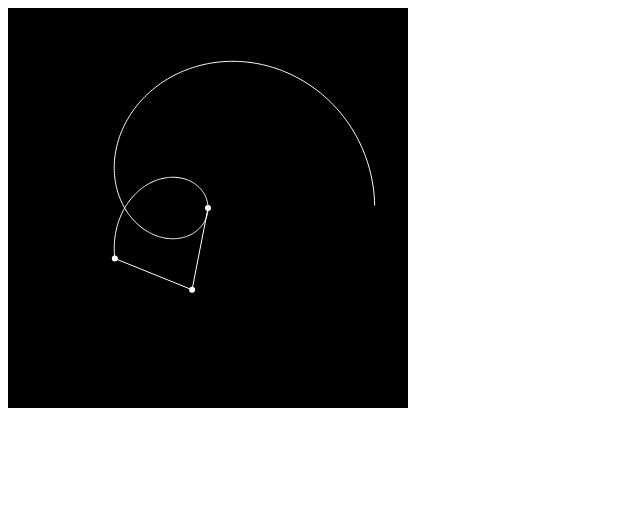
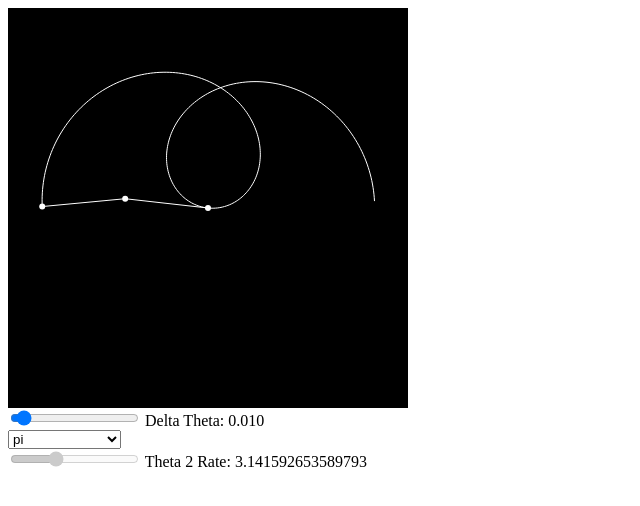
Before and after one commit to sbobyn/irrational-number-visualization, a website with bundled scripts: page index.html in a window 1280 px wide. Shown: the whole page, without its empty margins (0-640 px from the left). Built offline with nearby package versions, Linux system fonts and the light colour scheme.

Commit message:
added custom rate io for user

```diff
--- a/index.html
+++ b/index.html
@@ -3,17 +3,23 @@
   <head>
     <title>irrational viz</title>
     <style>
-      #bottomcanvas {
+      #canvas-container {
+        position: relative;
+        width: 400px;
+        height: 400px;
+      }
+      canvas {
         position: absolute;
         left: 0;
         top: 0;
+        width: 100%;
+        height: 100%;
+      }
+      #bottomcanvas {
         z-index: 0;
         background-color: black;
       }
       #topcanvas {
-        position: absolute;
-        left: 0;
-        top: 0;
         z-index: 1;
         background-color: transparent;
       }
@@ -21,9 +27,44 @@
     <script src="./build/main.js" type="module" defer></script>
   </head>
   <body>
-    <div style="position: relative">
+    <div id="canvas-container">
       <canvas id="bottomcanvas" width="400" height="400"></canvas>
       <canvas id="topcanvas" width="400" height="400"></canvas>
     </div>
+    <div>
+      <input
+        id="deltaSlider"
+        type="range"
+        min="0.005"
+        max="0.1"
+        value="0.01"
+        step="0.001"
+      />
+      <label for="deltaSlider"
+        >Delta Theta: <span id="deltaValue">0.01</span></label
+      >
+
+      <br />
+
+      <select id="rateSelect">
+        <option value="pi" selected>pi</option>
+        <option value="e">e</option>
+        <option value="sqrt2">sqrt2</option>
+        <option value="phi">golden ratio</option>
+        <option value="custom">custom rational</option>
+      </select>
+      <br />
+      <input
+        id="rateSlider"
+        type="range"
+        min="1"
+        max="4"
+        value="2"
+        step="0.01"
+      />
+      <label for="rateSlider"
+        >Theta 2 Rate: <span id="rateValue"></span>
+      </label>
+    </div>
   </body>
 </html>
--- a/src/main.ts
+++ b/src/main.ts
@@ -20,12 +20,64 @@ let theta1 = 0,
   theta2 = 0;
 
 let deltaTheta = 0.01;
-let theta2Rate = 2.0;
+let theta2Rate = Math.PI;
 
 let prevX = 0;
 let prevY = 0;
 let xs = new Float64Array(3);
 let ys = new Float64Array(3);
+
+const deltaThetaInput = document.getElementById(
+  "deltaSlider"
+) as HTMLInputElement;
+const deltaThetaSpan = document.getElementById("deltaValue") as HTMLSpanElement;
+deltaThetaInput.oninput = () => {
+  deltaTheta = parseFloat(deltaThetaInput.value);
+  deltaThetaSpan.textContent = deltaTheta.toFixed(3);
+};
+deltaThetaInput.oninput(null as any);
+
+const rateSlider = document.getElementById("rateSlider") as HTMLInputElement;
+const rateSpan = document.getElementById("rateValue") as HTMLSpanElement;
+rateSlider.oninput = () => {
+  rateSpan.textContent = rateSlider.value;
+};
+rateSlider.onchange = () => {
+  theta2Rate = parseFloat(rateSlider.value);
+  rateSpan.textContent = theta2Rate.toString();
+  reset();
+};
+
+const theta2RateSelect = document.getElementById(
+  "rateSelect"
+) as HTMLSelectElement;
+theta2RateSelect.onchange = () => {
+  switch (theta2RateSelect.value) {
+    case "pi":
+      theta2Rate = Math.PI;
+      rateSlider.disabled = true;
+      break;
+    case "e":
+      theta2Rate = Math.E;
+      rateSlider.disabled = true;
+      break;
+    case "phi":
+      theta2Rate = (1 + Math.sqrt(5)) / 2;
+      rateSlider.disabled = true;
+      break;
+    case "sqrt2":
+      theta2Rate = Math.SQRT2;
+      rateSlider.disabled = true;
+      break;
+    case "custom":
+      rateSlider.disabled = false;
+      theta2Rate = parseFloat(rateSlider.value);
+      break;
+  }
+  rateSpan.textContent = theta2Rate.toString();
+  reset();
+};
+theta2RateSelect.onchange(null as any);
 
 function xFromAngle(theta: number): number {
   return armLen * Math.cos(theta);
@@ -101,6 +153,18 @@ function update() {
   ys[2] = ys[1] + yFromAngle(theta2);
 }
 
+function reset() {
+  theta1 = 0;
+  theta2 = 0;
+  xs[1] = xFromAngle(theta1);
+  ys[1] = yFromAngle(theta1);
+  xs[2] = xs[1] + xFromAngle(theta2);
+  ys[2] = ys[1] + yFromAngle(theta2);
+  bottomCtx.clearRect(0, 0, cwidth, cheight);
+  topCtx.clearRect(0, 0, cwidth, cheight);
+  update();
+}
+
 function main() {
   update();
   draw();
```
